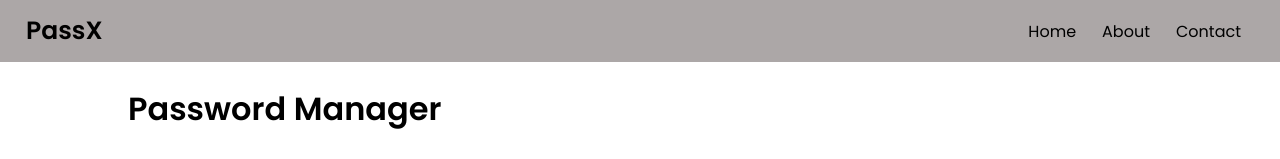
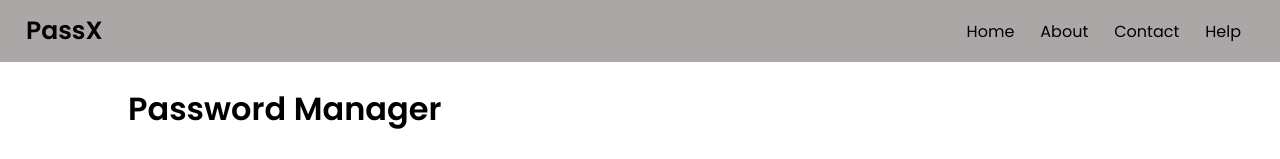
Before and after one commit to kushal214/pass-x, a plain HTML site: page index.html in a window 1280 px wide. Shown: the top 159 px of the page. Drawn offline with Linux system fonts and the light colour scheme.

Commit message:
Add hello world

```diff
--- /dev/null
+++ b/hello.js
@@ -0,0 +1 @@
+console.log("Hello World")
--- a/index.html
+++ b/index.html
@@ -16,6 +16,7 @@
             <li>Home</li>
             <li>About</li>
             <li>Contact</li>
+            <li>Help</li>
         </ul>
     </nav>
     <div class="container">
```
